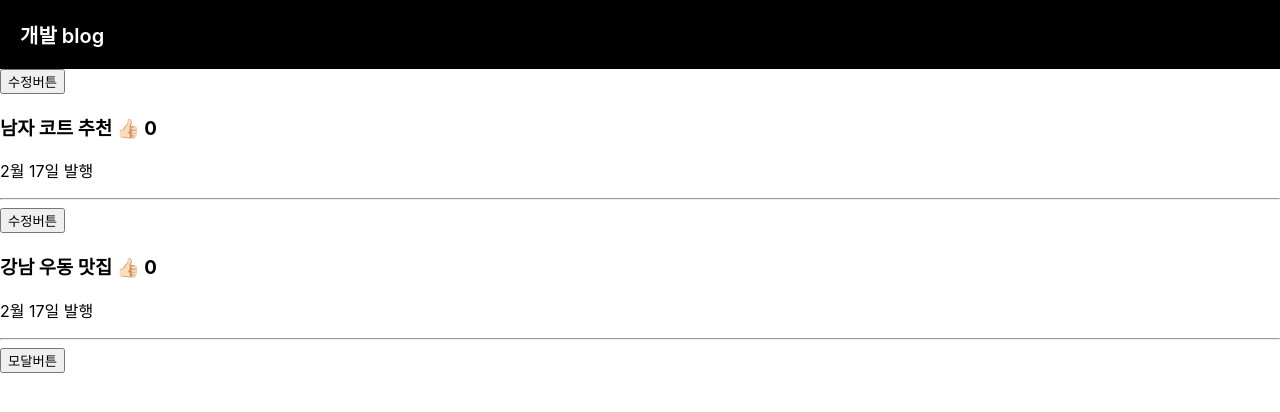
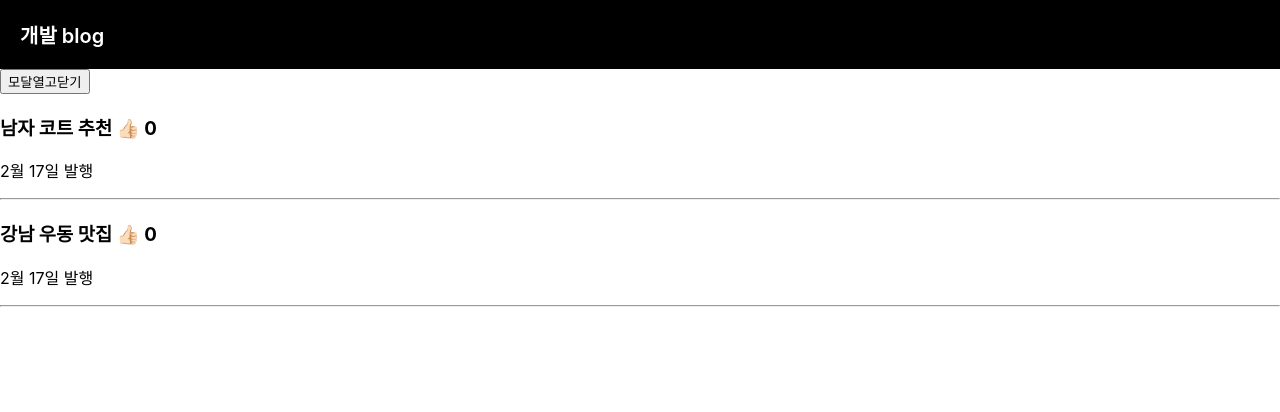
Before and after one commit to YusunPark/Apple, a React (Create React App) app in the folder blog/: page / in a window 1280 px wide. Shown: the top 412 px of the page. Built offline with nearby package versions, Linux system fonts and the light colour scheme.

Commit message:
Use props

```diff
--- a/blog/src/App.js
+++ b/blog/src/App.js
@@ -4,20 +4,14 @@ import './App.css';
 function App(){
 
   let [title, setTitle] = useState( ['남자 코트 추천', '강남 우동 맛집'] );
-  let [ num, setNum ] = useState(0);
+  let [num, setNum ] = useState( [0, 0] );
+  let [modal, changeModal] = useState(false);
+  let index = [0,1];
 
-  let [modal, changeModal] = useState(false);
-
-  function changeTitle() {
-    var newArray = [...title];
-    newArray[0] = '여자 코트 추천';
-    setTitle( newArray );
-  }
-
-  function changeTitle() {
-    var newArray = [...title];
-    newArray[0] = '여자 코트 추천';
-    setTitle( newArray );
+  function changeNum(i) {
+    var newArray = [...num];
+    newArray[i] = num[i] + 1;
+    setNum( newArray );
   }
 
   return (
@@ -25,13 +19,13 @@ function App(){
       <div className="black-nav">
         <div>개발 blog</div>
       </div>
+      <button onClick={ ()=>{ changeModal(!modal) } }>모달열고닫기</button>
 
       {
-        title.map(function(a) {
+        index.map(function(a) {
           return(
             <div className="list">
-              <button onClick={ changeTitle }> 수정버튼 </button>
-              <h3> { a } <span onClick={ ()=>{ setNum(num + 1) } } >👍🏻</span> { num }</h3>
+              <h3> { title[a] } <span onClick={ ()=>{ changeNum(a) } } >👍🏻</span> { num[a] }</h3>
               <p>2월 17일 발행</p>
               <hr/>
             </div>
@@ -39,10 +33,9 @@ function App(){
         })
       }
 
-      <button onClick={ ()=>{ changeModal(!modal) } }>모달버튼</button>
       {
         modal === true
-        ? <Modal />
+        ? <Modal title={title} />
         : null
       }
 
@@ -51,10 +44,10 @@ function App(){
   )
 }
 
-function Modal() {
+function Modal(props) {
   return (
     <div className='modal'>
-    <h2>제목</h2>
+    <h2> { props.title[0] } </h2>
     <p>날짜</p>
     <p>상세내용</p>
   </div>
```
